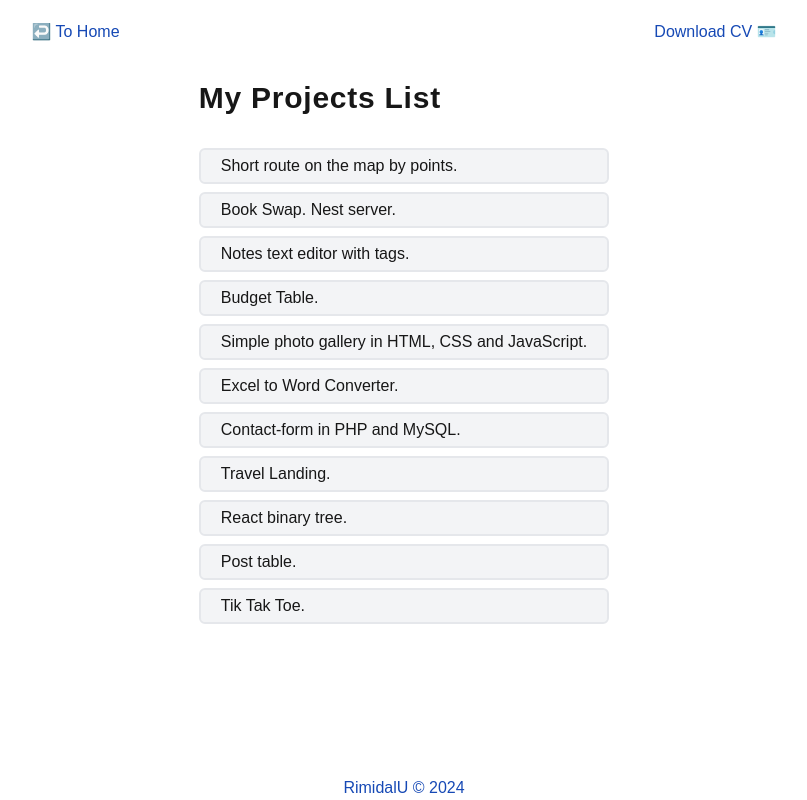
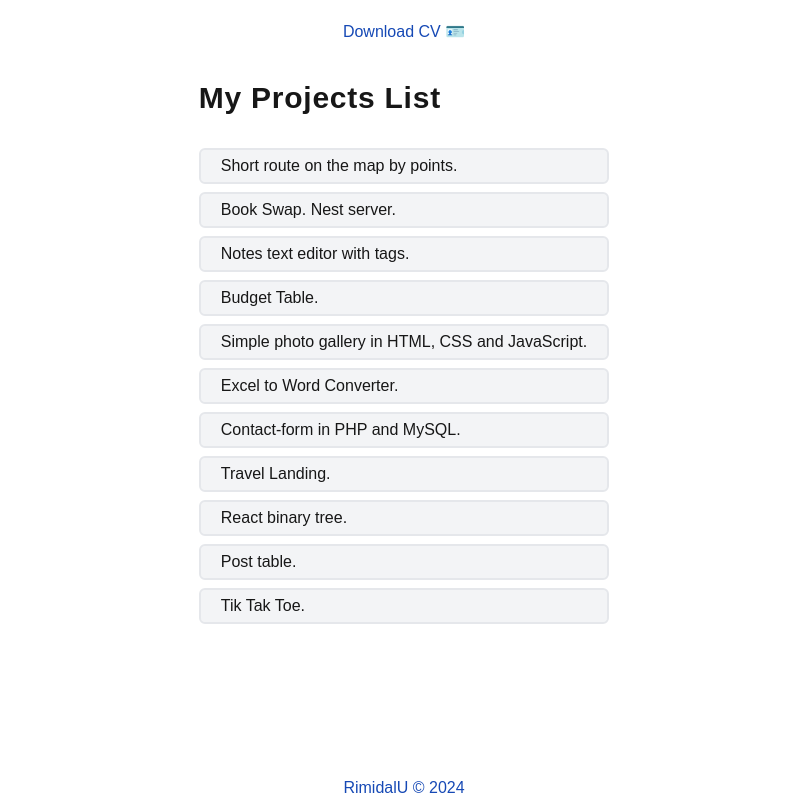
Before and after one commit to RimidalU/my-projects-landing, a Next.js app: page / in a window 1280 px wide. Shown: the whole page, without its empty margins (236-1043 px from the left). Built offline with nearby package versions, Linux system fonts and the light colour scheme.

Commit message:
feat: implement hiden to-home button on home page

```diff
--- a/src/components/Header.tsx
+++ b/src/components/Header.tsx
@@ -1,11 +1,18 @@
+'use client'
+
 import Link from 'next/link'
+import { usePathname } from 'next/navigation'
 
 function Header() {
+    const IsHomePage = usePathname() === '/'
+
     return (
         <header className="fixed top-0 w-full pt-5 overflow-hidden text-center backdrop-blur-[6px] flex justify-around">
-            <Link href={'/'} className="link">
-                ↩️ To Home
-            </Link>
+            {!IsHomePage && (
+                <Link href={'/'} className="link">
+                    ↩️ To Home
+                </Link>
+            )}
             <Link
                 href={
                     '/developer/Uladzimir_Stankevich_Back-End_Developer_Resume.pdf'
```
